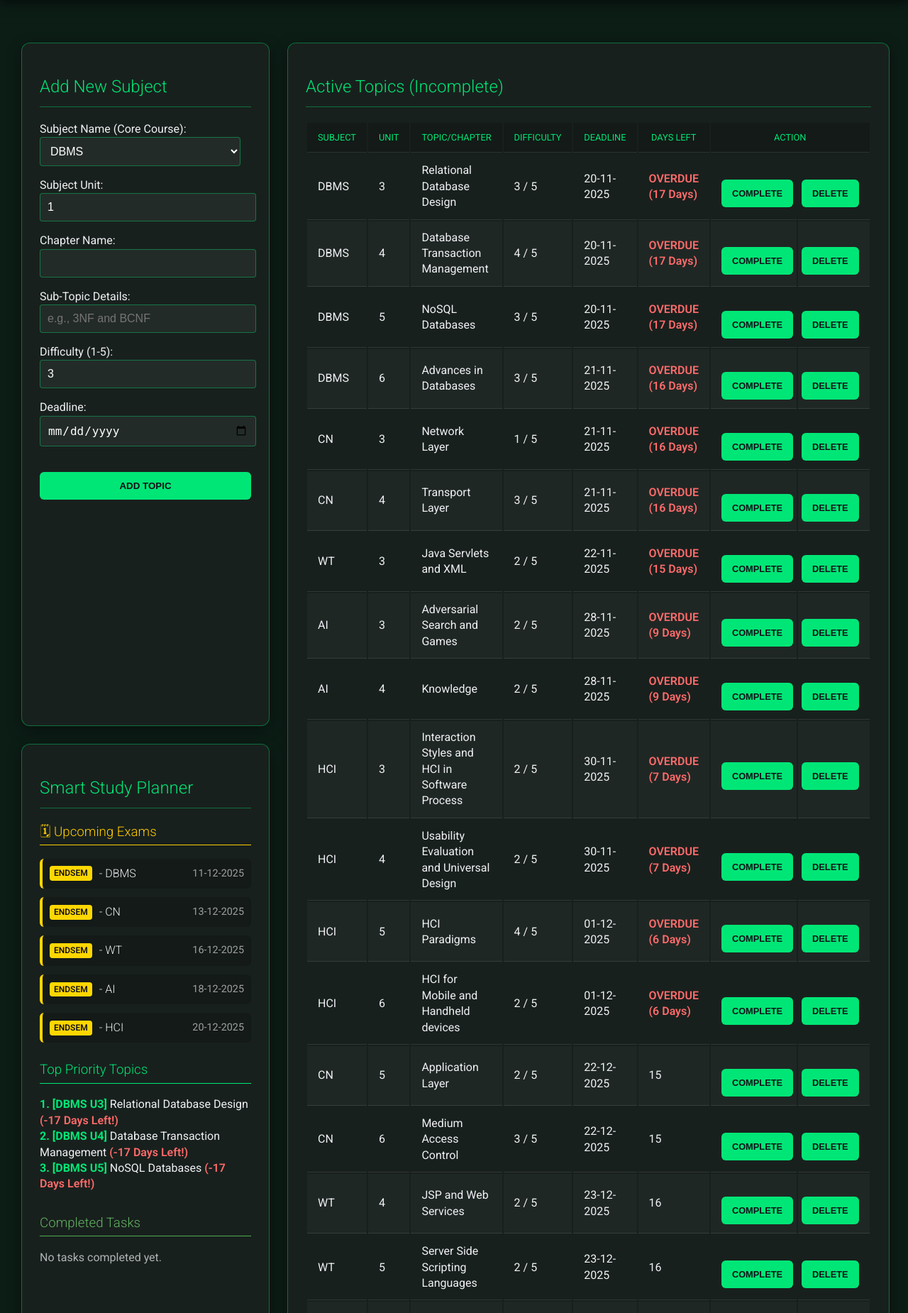
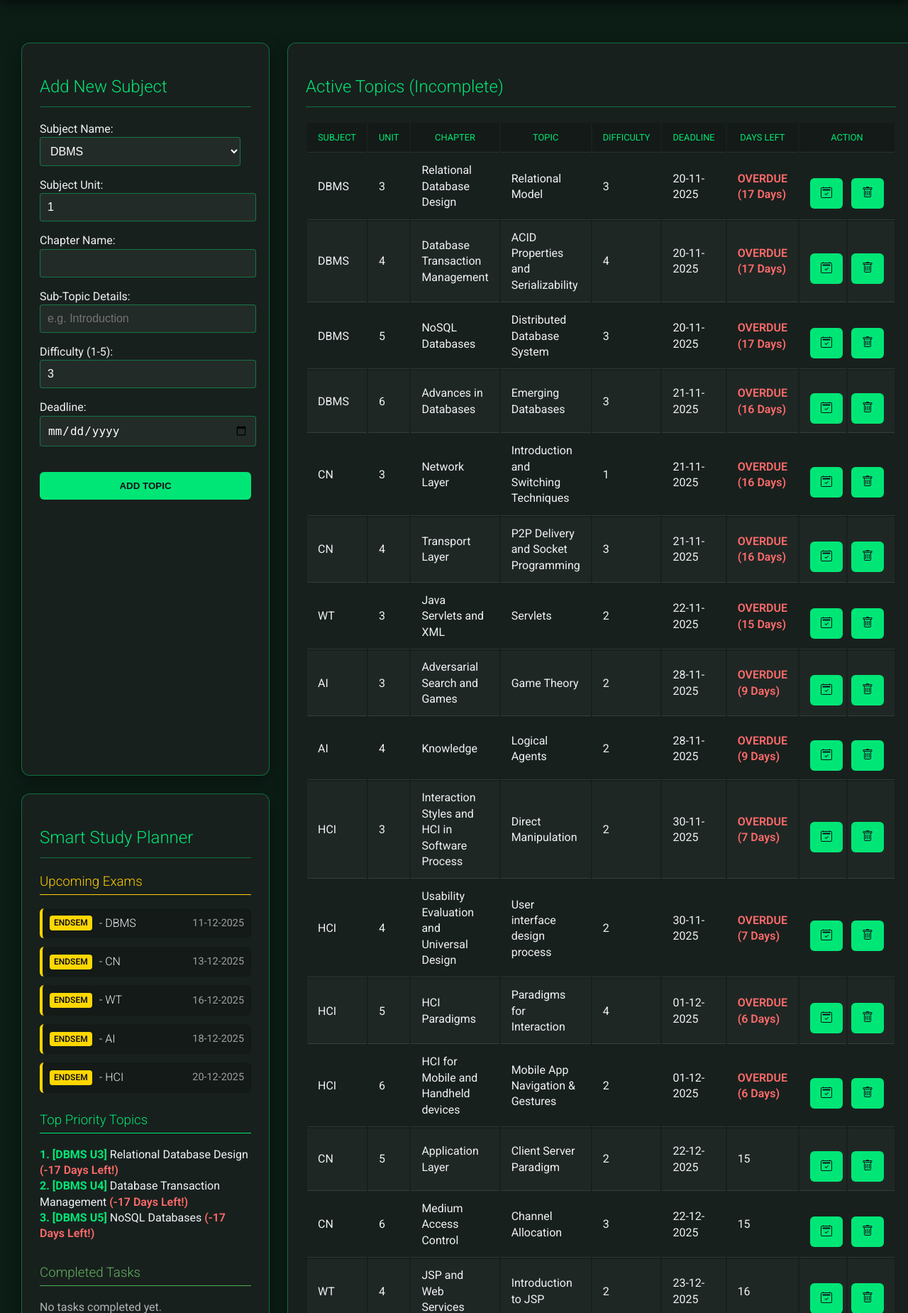
Before and after one commit to nishtha911/smart_study_companion, a Flask app: page / in a window 1280 px wide. Shown: the part 92-1942 px from the top of the page at 71% size. Run offline with Flask 3, Linux system fonts and the light colour scheme; data comes from the database, SQL or seed files in the repository; some web fonts are replaced.

Commit message:
Formatted everything and now displaying topic name as well

```diff
--- a/app.py
+++ b/app.py
@@ -111,7 +111,7 @@ def index():
 
     try:
         cursor.execute("""
-            SELECT id, subject_name, chapter_name, difficulty, deadline, progress_pct, subject_unit
+            SELECT id, subject_name, chapter_name, topic_name, difficulty, deadline, progress_pct, subject_unit
             FROM subjects
             WHERE progress_pct < 100
             ORDER BY deadline ASC;
--- a/templates/index.html
+++ b/templates/index.html
@@ -3,12 +3,16 @@
 <head>
     <meta charset="UTF-8">
     <meta name="viewport" content="width=device-width, initial-scale=1.0">
-    <title>Smart Study Companion</title>
-    <link rel="stylesheet" href="{{ url_for('static', filename='style.css') }}">
+    <title>TrackSpace™️</title>
+    <link rel="stylesheet" href="/static/style.css">
     <link rel="preconnect" href="https://fonts.googleapis.com">
     <link rel="preconnect" href="https://fonts.gstatic.com" crossorigin>
-    <link href="https://fonts.googleapis.com/css2?family=Kalam:wght@300;400;700&family=Playwrite+HU:wght@100..400&family=Roboto:ital,wght@0,100..900;1,100..900&family=Saira+Extra+Condensed:wght@100;200;300;400;500;600;700;800;900&family=Story+Script&display=swap" rel="stylesheet">
+    <link
+        href="https://fonts.googleapis.com/css2?family=Kalam:wght@300;400;700&family=Playwrite+HU:wght@100..400&family=Roboto:ital,wght@0,100..900;1,100..900&family=Saira+Extra+Condensed:wght@100;200;300;400;500;600;700;800;900&family=Story+Script&display=swap"
+        rel="stylesheet"
+    >
 </head>
+
 <body>
     <header>
         <h1>TrackSpace</h1>
@@ -18,88 +22,120 @@
 
         <section class="feature-card" id="input-form">
             <h2>Add New Subject</h2>
+
             <form method="POST" action="/add_subject">
                 <p>
-                    <label for="syllabus_unit">Subject Name (Core Course):</label>
+                    <label for="syllabus_unit">Subject Name:</label>
                     <select id="syllabus_unit" name="syllabus_unit" required>
                         <option value="DBMS">DBMS</option>
                         <option value="CN">CN</option>
                         <option value="WT">WT</option>
                         <option value="AI">AI</option>
                         <option value="HCI">HCI</option>
+                        <!-- <option value="New">NEW</option> -->
                     </select>
                 </p>
+
                 <p>
                     <label for="unit_number">Subject Unit:</label>
                     <input type="number" id="unit_number" name="unit_number" min="1" value="1" required>
                 </p>
+
                 <p>
                     <label for="name">Chapter Name:</label>
                     <input type="text" id="name" name="name" required>
                 </p>
+
                 <p>
                     <label for="sub_topic">Sub-Topic Details:</label>
-                    <input type="text" id="sub_topic" name="sub_topic" placeholder="e.g., 3NF and BCNF">
+                    <input type="text" id="sub_topic" name="sub_topic" placeholder="e.g. Introduction">
                 </p>
+
                 <p>
                     <label for="difficulty">Difficulty (1-5):</label>
                     <input type="number" id="difficulty" name="difficulty" min="1" max="5" value="3" required>
                 </p>
+
                 <p>
                     <label for="deadline">Deadline:</label>
                     <input type="date" id="deadline" name="deadline" required>
                 </p>
+
                 <button type="submit">Add Topic</button>
             </form>
         </section>
 
         <section class="feature-card" id="tracker-placeholder">
             <h2>Active Topics (Incomplete)</h2>
+
             {% if subjects %}
             <table>
                 <thead>
                     <tr>
                         <th>Subject</th>
                         <th>Unit</th>
-                        <th>Topic/Chapter</th>
+                        <th colspan="1">Chapter</th>
+                        <th colspan="1">Topic</th>
                         <th>Difficulty</th>
-                        <th>Deadline</th>
+                        <th colspan="1">Deadline</th>
                         <th>Days Left</th>
                         <th colspan="2">Action</th>
                     </tr>
                 </thead>
+
                 <tbody>
                     {% for subject in subjects %}
+
                     <tr>
                         <td>{{ subject['subject_name'] }}</td>
                         <td>{{ subject['subject_unit'] }}</td>
                         <td>{{ subject['chapter_name'] }}</td>
-                        <td>{{ subject['difficulty'] }} / 5</td>
-                        <td>{{ subject['formatted_deadline'] }}</td> <td>
+                        <td>{{ subject['topic_name'] }}</td>
+                        <td>{{ subject['difficulty'] }}</td>
+                        <td>{{ subject['formatted_deadline'] }}</td>
+
+                        <td>
                             {% if subject.days_left < 0 %}
                                 <span class="urgent-red">OVERDUE ({{ subject.days_left * -1 }} Days)</span>
+
                             {% elif subject.days_left < 5 %}
                                 <span class="warning-yellow">{{ subject.days_left }} Days!</span>
+
                             {% else %}
                                 {{ subject.days_left }}
                             {% endif %}
                         </td>
+
                         <td style="padding-right: 5px;">
                             <form method="POST" action="/complete_subject" class="inline-form">
                                 <input type="hidden" name="subject_id" value="{{ subject.id }}">
-                                <button type="submit" class="progress-button" title="Mark as 100% Complete">Complete</button>
+                                <button type="submit" class="progress-button" title="Mark as 100% Complete">
+                                    <svg xmlns="http://www.w3.org/2000/svg" width="16" height="16" fill="currentColor" class="bi bi-calendar2-check" viewBox="0 0 16 16">
+                                    <path d="M10.854 8.146a.5.5 0 0 1 0 .708l-3 3a.5.5 0 0 1-.708 0l-1.5-1.5a.5.5 0 0 1 .708-.708L7.5 10.793l2.646-2.647a.5.5 0 0 1 .708 0"/>
+                                    <path d="M3.5 0a.5.5 0 0 1 .5.5V1h8V.5a.5.5 0 0 1 1 0V1h1a2 2 0 0 1 2 2v11a2 2 0 0 1-2 2H2a2 2 0 0 1-2-2V3a2 2 0 0 1 2-2h1V.5a.5.5 0 0 1 .5-.5M2 2a1 1 0 0 0-1 1v11a1 1 0 0 0 1 1h12a1 1 0 0 0 1-1V3a1 1 0 0 0-1-1z"/>
+                                    <path d="M2.5 4a.5.5 0 0 1 .5-.5h10a.5.5 0 0 1 .5.5v1a.5.5 0 0 1-.5.5H3a.5.5 0 0 1-.5-.5z"/>
+                                    </svg>
+                                </button>
                             </form>
                         </td>
+
                         <td style="padding-left: 5px;">
                             <form method="POST" action="/delete_subject" class="inline-form">
                                 <input type="hidden" name="subject_id" value="{{ subject.id }}">
-                                <button type="submit" class="delete-button" title="Delete Topic" onclick="return confirm('Are you sure you want to delete this topic?');">Delete</button>
+                                <button type="submit" class="delete-button" title="Delete Topic" onclick="return confirm('Are you sure you want to delete this topic?');">
+                                    <svg xmlns="http://www.w3.org/2000/svg" width="16" height="16" fill="currentColor" class="bi bi-trash" viewBox="0 0 16 16">
+                                    <path d="M5.5 5.5A.5.5 0 0 1 6 6v6a.5.5 0 0 1-1 0V6a.5.5 0 0 1 .5-.5m2.5 0a.5.5 0 0 1 .5.5v6a.5.5 0 0 1-1 0V6a.5.5 0 0 1 .5-.5m3 .5a.5.5 0 0 0-1 0v6a.5.5 0 0 0 1 0z"/>
+                                    <path d="M14.5 3a1 1 0 0 1-1 1H13v9a2 2 0 0 1-2 2H5a2 2 0 0 1-2-2V4h-.5a1 1 0 0 1-1-1V2a1 1 0 0 1 1-1H6a1 1 0 0 1 1-1h2a1 1 0 0 1 1 1h3.5a1 1 0 0 1 1 1zM4.118 4 4 4.059V13a1 1 0 0 0 1 1h6a1 1 0 0 0 1-1V4.059L11.882 4zM2.5 3h11V2h-11z"/>
+                                    </svg>
+                                </button>
                             </form>
                         </td>
                     </tr>
+
                     {% endfor %}
                 </tbody>
             </table>
+
             {% else %}
             <p style="color: var(--accent-color);">All tracked subjects are complete! Add a new one.</p>
             {% endif %}
@@ -109,16 +145,23 @@
             <h2>Smart Study Planner</h2>
 
             <div id="exam-calendar" style="margin-bottom: 25px;">
-                <h3 style="color: #ffcc00; border-bottom: 1px solid #ffcc00; padding-bottom: 5px; font-weight: 300;">🗓 Upcoming Exams</h3>
+                <h3 style="color: #ffcc00; border-bottom: 1px solid #ffcc00; padding-bottom: 5px; font-weight: 300;">
+                    Upcoming Exams
+                </h3>
+
                 <ul class="clean-list">
                     {% if exams %}
                         {% for exam in exams %}
                             {% set exam_type = exam['exam_type'] %}
 
-                            <li class="exam-list-item {% if exam_type == 'InSem' %}exam-insem{% elif exam_type == 'Class Test' %}exam-class-test{% else %}exam-endsem{% endif %}">
+                            <li class="exam-list-item
+                                {% if exam_type == 'InSem' %}exam-insem
+                                {% elif exam_type == 'Class Test' %}exam-class-test
+                                {% else %}exam-endsem{% endif %}">
                                 <strong class="exam-type-tag">{{ exam_type }}</strong>
                                 <span class="exam-subject"> - {{ exam['subject_name'] }}</span>
-                                <span class="exam-date">{{ exam['formatted_deadline'] }}</span> </li>
+                                <span class="exam-date">{{ exam['formatted_deadline'] }}</span>
+                            </li>
                         {% endfor %}
                     {% else %}
                         <li class="exam-list-item" style="opacity: 0.7;">No exam dates scheduled.</li>
@@ -127,13 +170,20 @@
             </div>
 
             <div id="priority-topics">
-                <h3 style="color: var(--accent-color); border-bottom: 1px solid var(--accent-color); padding-bottom: 5px; font-weight: 300;">Top Priority Topics</h3>
+                <h3 style="color: var(--accent-color); border-bottom: 1px solid var(--accent-color); padding-bottom: 5px; font-weight: 300;">
+                    Top Priority Topics
+                </h3>
+
                 {% if subjects %}
                     <ul class="clean-list">
                         {% for subject in subjects[:3] %}
+
                             <li class="priority-item">
-                                <strong style="color: var(--accent-color);">{{ loop.index }}. [{{ subject['subject_name'] }} U{{ subject['subject_unit'] }}]</strong>
+                                <strong style="color: var(--accent-color);">
+                                    {{ loop.index }}. [{{ subject['subject_name'] }} U{{ subject['subject_unit'] }}]
+                                </strong>
                                 {{ subject['chapter_name'] }}
+
                                 <span class="priority-days">
                                     {% if subject.days_left < 5 %}
                                         <span class="urgent-red">({{ subject.days_left }} Days Left!)</span>
@@ -142,21 +192,30 @@
                                     {% endif %}
                                 </span>
                             </li>
+
                         {% endfor %}
                     </ul>
+
                 {% else %}
-                <p>No active subjects to prioritize. Add some study topics!</p>
+                    <p>No active subjects to prioritize. Add some study topics!</p>
                 {% endif %}
             </div>
 
             <div id="completed-tasks" style="margin-top: 30px;">
-                <h3 style="color: #63b363; border-bottom: 1px solid #4CAF50; padding-bottom: 5px; font-weight: 300;">Completed Tasks</h3>
+                <h3 style="color: #63b363; border-bottom: 1px solid #4CAF50; padding-bottom: 5px; font-weight: 300;">
+                    Completed Tasks
+                </h3>
+
                 <ul class="clean-list small-scroll-list">
                     {% if completed_subjects %}
                         {% for subject in completed_subjects %}
                             <li style="margin-bottom: 5px; opacity: 0.7;">
-                                <strong>[{{ subject['subject_name'] }}]</strong> {{ subject['chapter_name'] }}
-                                <span style="float: right; color: #63b363;">DONE ({{ subject['formatted_deadline'] }})</span> </li>
+                                <strong>[{{ subject['subject_name'] }}]</strong>
+                                {{ subject['chapter_name'] }}
+                                <span style="float: right; color: #63b363;">
+                                    DONE ({{ subject['formatted_deadline'] }})
+                                </span>
+                            </li>
                         {% endfor %}
                     {% else %}
                         <li style="opacity: 0.7;">No tasks completed yet.</li>
@@ -167,12 +226,12 @@
 
         <section class="feature-card" id="chatbot-placeholder">
             <h2>Mini Chatbot</h2>
-            <p>Future home of your AI-powered study assistant.</p>
+            <p>Coming Soon</p>
         </section>
     </main>
 
     <footer>
-        <p>Footer</p>
+        <p>Made with ❤️🧠 by Nishtha and 🤖🙏</p>
     </footer>
 </body>
 </html>
```
